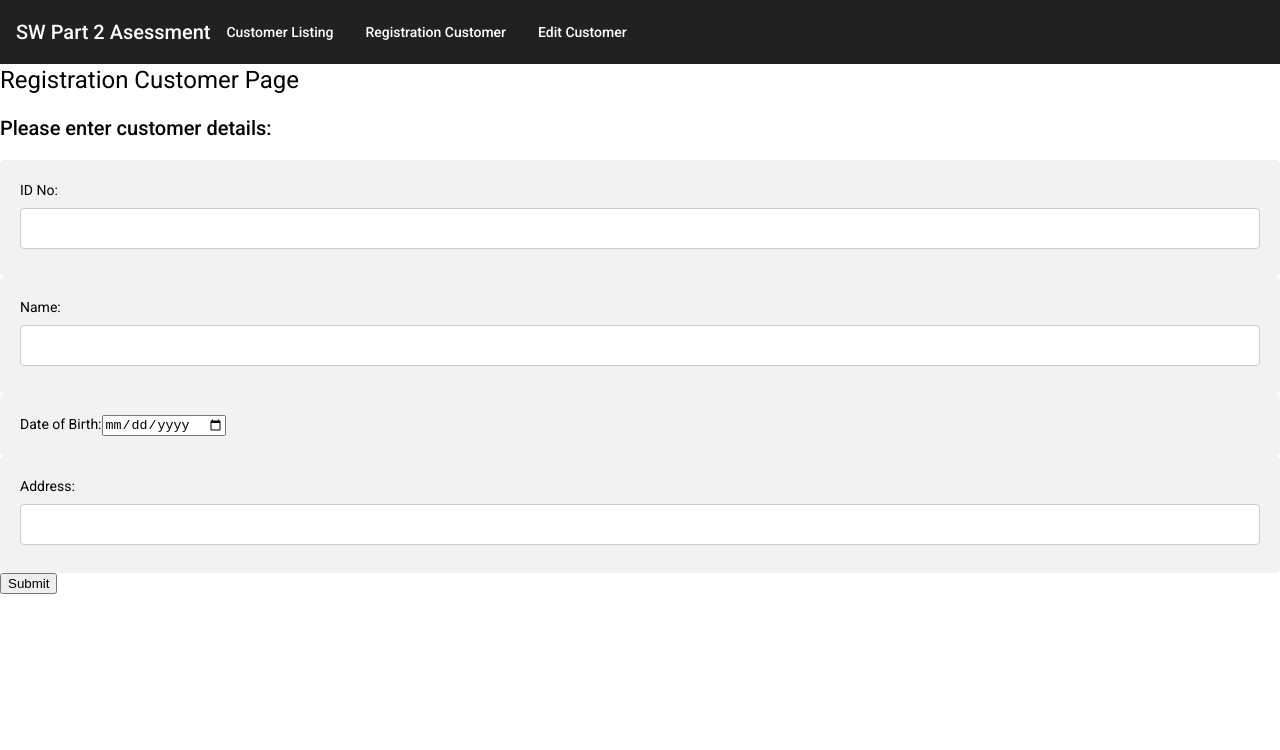
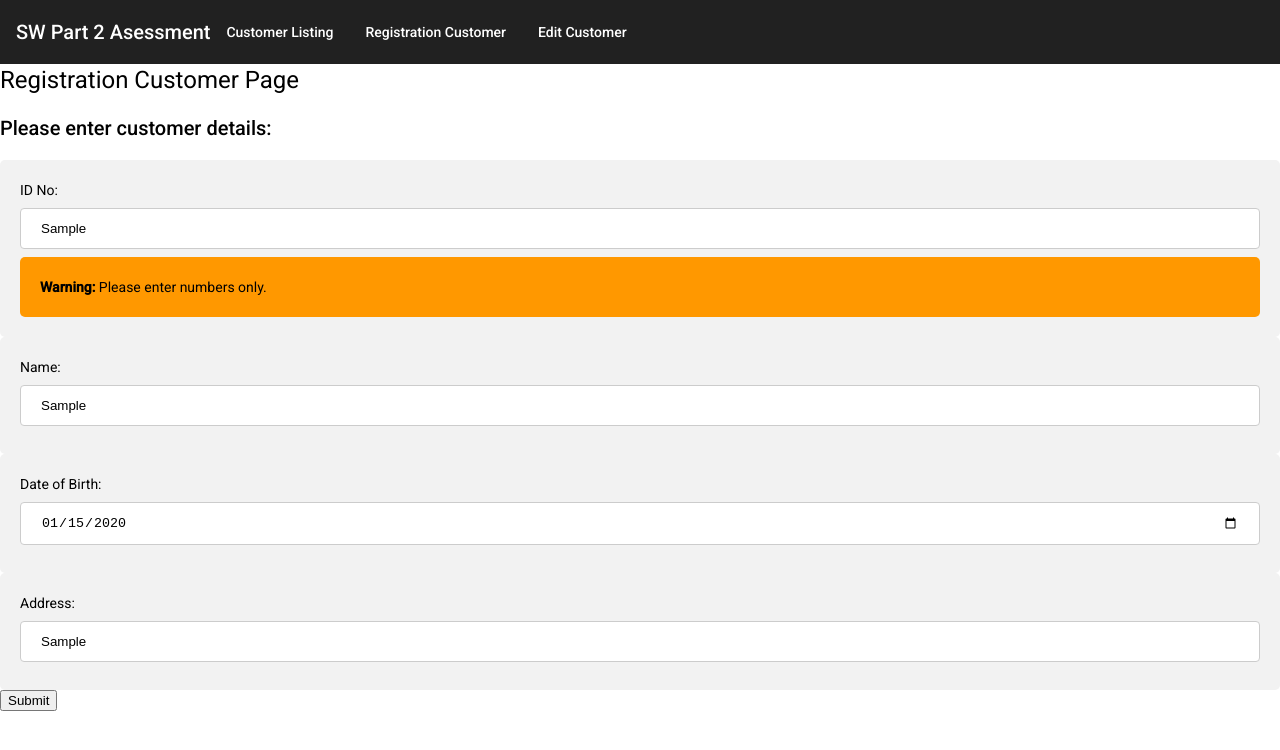
Before and after one commit to JusKIdding/sw-part2-dana, an Angular app in the folder Customer_FE/: page /registration-customer-page in a window 1280 px wide. Both pictures are taken after typing "Sample", "Sample", "2020-01-15", "Sample" into the empty fields and a click on the button "Submit". Shown: the top 750 px of the page. Built offline with nearby package versions, Linux system fonts and the light colour scheme.

Commit message:
Add validator for id and name.
currently on age/dob

```diff
--- /dev/null
+++ b/Customer_FE/src/app/Customer/custom-validators/age.validator.ts
@@ -0,0 +1,10 @@
+import { AbstractControl } from '@angular/forms';
+
+export function AgeValidator(
+    control: AbstractControl
+): { [key: string]: boolean } | null {
+    if (control.value < 18) {
+        return { age: true };
+    }
+    return null;
+}
--- a/Customer_FE/src/app/registration-customer-page/registration-customer-page.component.css
+++ b/Customer_FE/src/app/registration-customer-page/registration-customer-page.component.css
@@ -9,19 +9,15 @@ select {
   box-sizing: border-box;
 }
 
-input[type=submit] {
+input[type=date],
+select {
   width: 100%;
-  background-color: #4CAF50;
-  color: white;
-  padding: 14px 20px;
+  padding: 12px 20px;
   margin: 8px 0;
-  border: none;
+  display: inline-block;
+  border: 1px solid #ccc;
   border-radius: 4px;
-  cursor: pointer;
-}
-
-input[type=submit]:hover {
-  background-color: #45a049;
+  box-sizing: border-box;
 }
 
 div {
@@ -33,3 +29,7 @@ div {
 .alert.warning {
   background-color: #ff9800;
 }
+
+.alert.error {
+  background-color: #f44336;
+}
--- a/Customer_FE/src/app/registration-customer-page/registration-customer-page.component.html
+++ b/Customer_FE/src/app/registration-customer-page/registration-customer-page.component.html
@@ -4,22 +4,31 @@
 <form [formGroup]="customerForm" (ngSubmit)="onSubmit()">
     <div>
         <label>ID No:</label>
-        <input id="idNo" type="text" formControlName="idNo">
+        <input id="idNo" maxlength="12" type="text" formControlName="idNo">
+        <div class="alert warning"
+            *ngIf="customerForm.controls['idNo'].invalid  && customerForm.controls['idNo'].touched  ">
+            <strong>Warning:</strong> Please enter numbers only.
+        </div>
     </div>
     <div>
         <label>Name:</label>
         <input id="name" type="text" formControlName="name">
-        <div class="alert warning" *ngIf="customerForm.controls['name'].invalid  && customerForm.controls['name'].touched">
+        <div class="alert warning"
+            *ngIf="customerForm.controls['name'].invalid && customerForm.controls['name'].touched">
             <strong>Warning:</strong> Please enter alphabets only.
         </div>
     </div>
     <div>
         <label>Date of Birth:</label>
         <input id="dob" type="date" formControlName="dob">
+        <div class="alert error"
+            *ngIf="">
+            <strong>Error: </strong> User is not above 18 years old
+        </div>
     </div>
     <div>
         <label>Address:</label>
-        <input id="address" type="text" formControlName="address">
+        <input maxlength="100" id="address" type="text" formControlName="address">
     </div>
 
     <button class="button" type="submit">Submit</button>
--- a/Customer_FE/src/app/registration-customer-page/registration-customer-page.component.ts
+++ b/Customer_FE/src/app/registration-customer-page/registration-customer-page.component.ts
@@ -2,6 +2,7 @@ import { Component, OnInit } from '@angular/core';
 import { FormGroup, FormControl, Validators, FormBuilder } from '@angular/forms';
 import { Customer } from '../Customer/customer';
 import { CustomerAPIServiceService } from '../Customer/customer-apiservice.service';
+import { AgeValidator } from '../Customer/custom-validators/age.validator';
 
 @Component({
   selector: 'app-registration-customer-page',
@@ -18,15 +19,20 @@ export class RegistrationCustomerPageComponent {
   customerForm = this.formBuilder.group({
     name: ['', [Validators.required, Validators.pattern("[a-zA-Z][a-zA-Z]+")]],
     dob: '',
-    idNo: '',
-    regDate: '',
+    idNo: ['', [Validators.required, Validators.pattern("^[0-9]*$")]],
+    regDate: ['', AgeValidator],
     address: ''
   });
 
-  onSubmit(): void {
-    //Process submit data here
-    console.warn('New User information has been submitted', this.customerForm.value);
-    this.customerForm.reset();
+  get age(){
+    return this.customerForm.get('regDate');
+  }
+
+  onSubmit(){
+    if(!this.customerForm.valid){
+      alert('Unable to create account. The customer is not of age of 18 and above.');
+      return false;
+    }
   }
 
   /*
```
